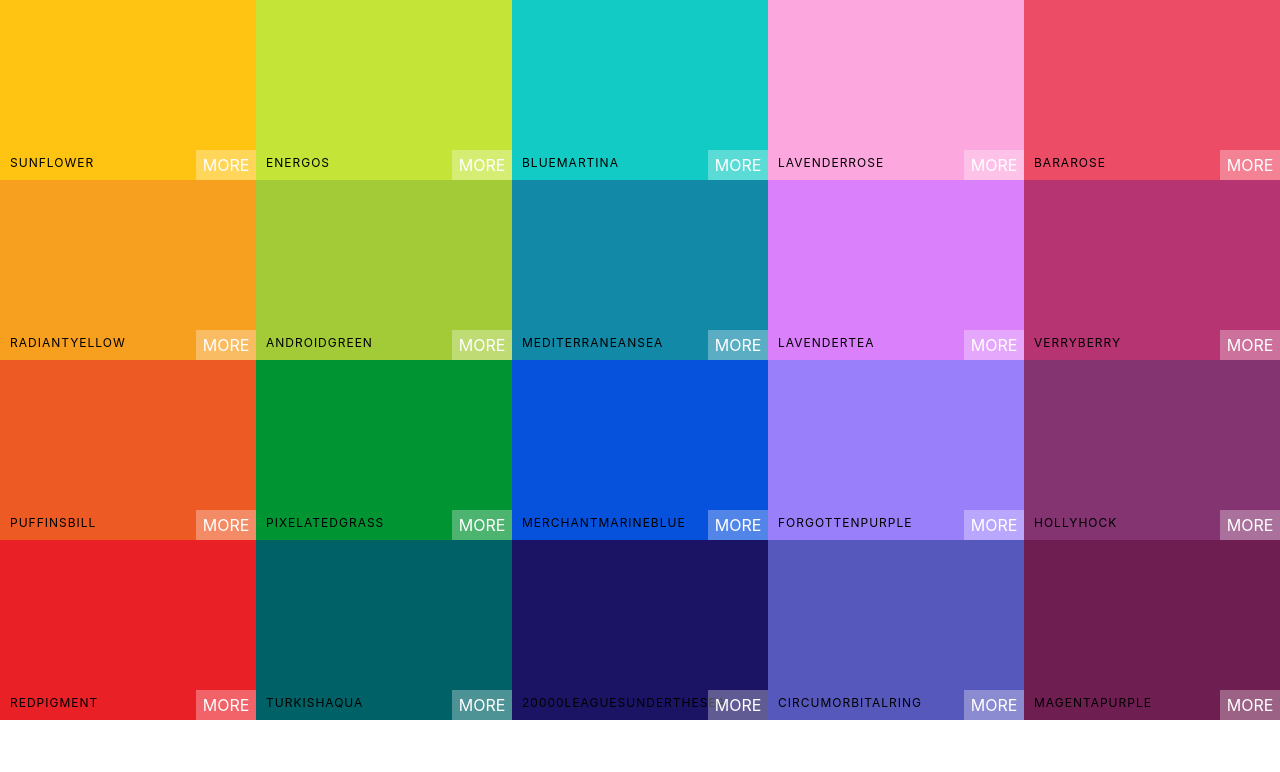
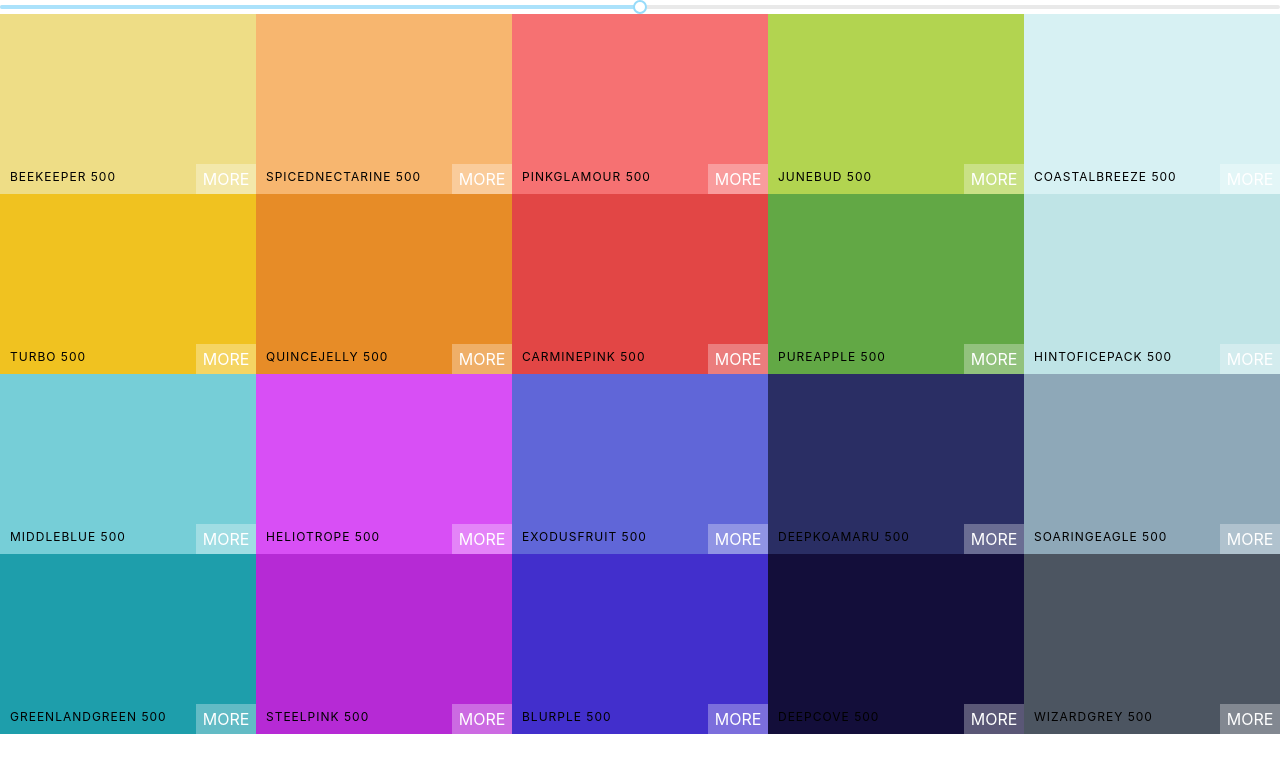
Before and after one commit to necromancer26/react-colors, a React (Create React App) app: page / in a window 1280 px wide. Shown: the top 772 px of the page. Built offline with nearby package versions, Linux system fonts and the light colour scheme.

Commit message:
Add unstyled slider

```diff
--- a/package.json
+++ b/package.json
@@ -6,6 +6,8 @@
     "@testing-library/jest-dom": "^5.14.1",
     "@testing-library/react": "^11.2.7",
     "@testing-library/user-event": "^12.8.3",
+    "chroma-js": "^2.1.2",
+    "rc-slider": "^9.7.2",
     "react": "^17.0.2",
     "react-copy-to-clipboard": "^5.0.3",
     "react-dom": "^17.0.2",
--- a/src/App.js
+++ b/src/App.js
@@ -1,11 +1,11 @@
 import React from "react";
 import Palette from "./Palette";
 import seedColors from "./seedColors";
-
+import { generatePalette } from "./colorHelpers";
 function App() {
   return (
     <div>
-      <Palette {...seedColors[2]} />
+      <Palette palette={generatePalette(seedColors[4])} />
     </div>
   );
 }
--- a/src/Palette.js
+++ b/src/Palette.js
@@ -1,14 +1,37 @@
 import React, { Component } from "react";
 import ColorBox from "./ColorBox";
 import "./Palette.css";
+import Slider from "rc-slider";
+import "rc-slider/assets/index.css";
 
 export default class Palette extends Component {
+  constructor(props) {
+    super(props);
+
+    this.state = {
+      level: 500,
+    };
+    this.changeLevel = this.changeLevel.bind(this);
+  }
+  changeLevel(level) {
+    this.setState({ level });
+  }
+
   render() {
-    const colorBoxes = this.props.colors.map((color) => (
-      <ColorBox background={color.color} name={color.name} />
+    const { colors } = this.props.palette;
+    const { level } = this.state;
+    const colorBoxes = colors[level].map((color) => (
+      <ColorBox background={color.hex} name={color.name} />
     ));
     return (
       <div className="Palette">
+        <Slider
+          defaultValue={level}
+          min={100}
+          max={900}
+          step={100}
+          onAfterChange={this.changeLevel}
+        />
         {/* Navbar goes here */}
         <div className="Palette-colors">{colorBoxes}</div>
         {/* footer */}
--- /dev/null
+++ b/src/colorHelpers.js
@@ -0,0 +1,40 @@
+import chroma from "chroma-js";
+const levels = [50, 100, 200, 300, 400, 500, 600, 700, 800, 900];
+
+function generatePalette(starterPalette) {
+  let newPalette = {
+    paletteName: starterPalette.paletteName,
+    id: starterPalette.id,
+    emoji: starterPalette.emoji,
+    colors: {},
+  };
+  for (let level of levels) {
+    newPalette.colors[level] = [];
+  }
+  for (let color of starterPalette.colors) {
+    let scale = getScale(color.color, 10).reverse();
+    for (let i in scale) {
+      newPalette.colors[levels[i]].push({
+        name: `${color.name} ${levels[i]}`,
+        id: color.name.toLowerCase().replace(/ /g, "-"), //replace a space globally with a dash
+        hex: scale[i],
+        rgb: chroma(scale[i]).css(),
+        rgba: chroma(scale[i])
+          .css()
+          .replace("rgb", "rgba")
+          .replace(")", ",1.0)"),
+      });
+    }
+  }
+  return newPalette;
+}
+function getRange(hexColor) {
+  const end = "#fff";
+  return [chroma(hexColor).darken(1.4).hex(), hexColor, end];
+}
+
+function getScale(hexColor, numberOfColors) {
+  return chroma.scale(getRange(hexColor)).mode("lab").colors(numberOfColors);
+}
+
+export { generatePalette };
```
Also changed, not shown: 1 other file (tests, documents, lock files or other folders).
